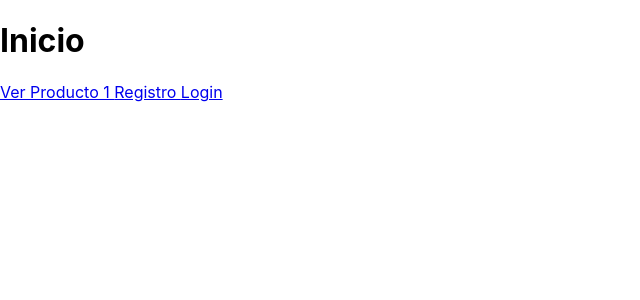
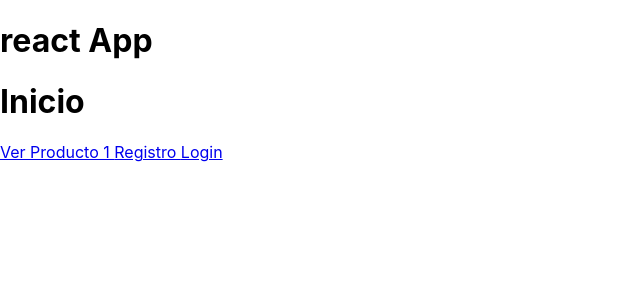
Before and after one commit to yanelricarte/routing_js, a React (Create React App) app: page / in a window 1280 px wide. Shown: the top 300 px of the page, without its empty margins (0-640 px from the left). Built offline with nearby package versions, Linux system fonts and the light colour scheme.

Commit message:
subiendo repo

```diff
--- a/src/App.js
+++ b/src/App.js
@@ -8,6 +8,7 @@
 function App() {
   return (
     <>
+    <h1> react App</h1>
       <Router>
         <Routes>
           <Route path="/" element={<Home />} />
```
